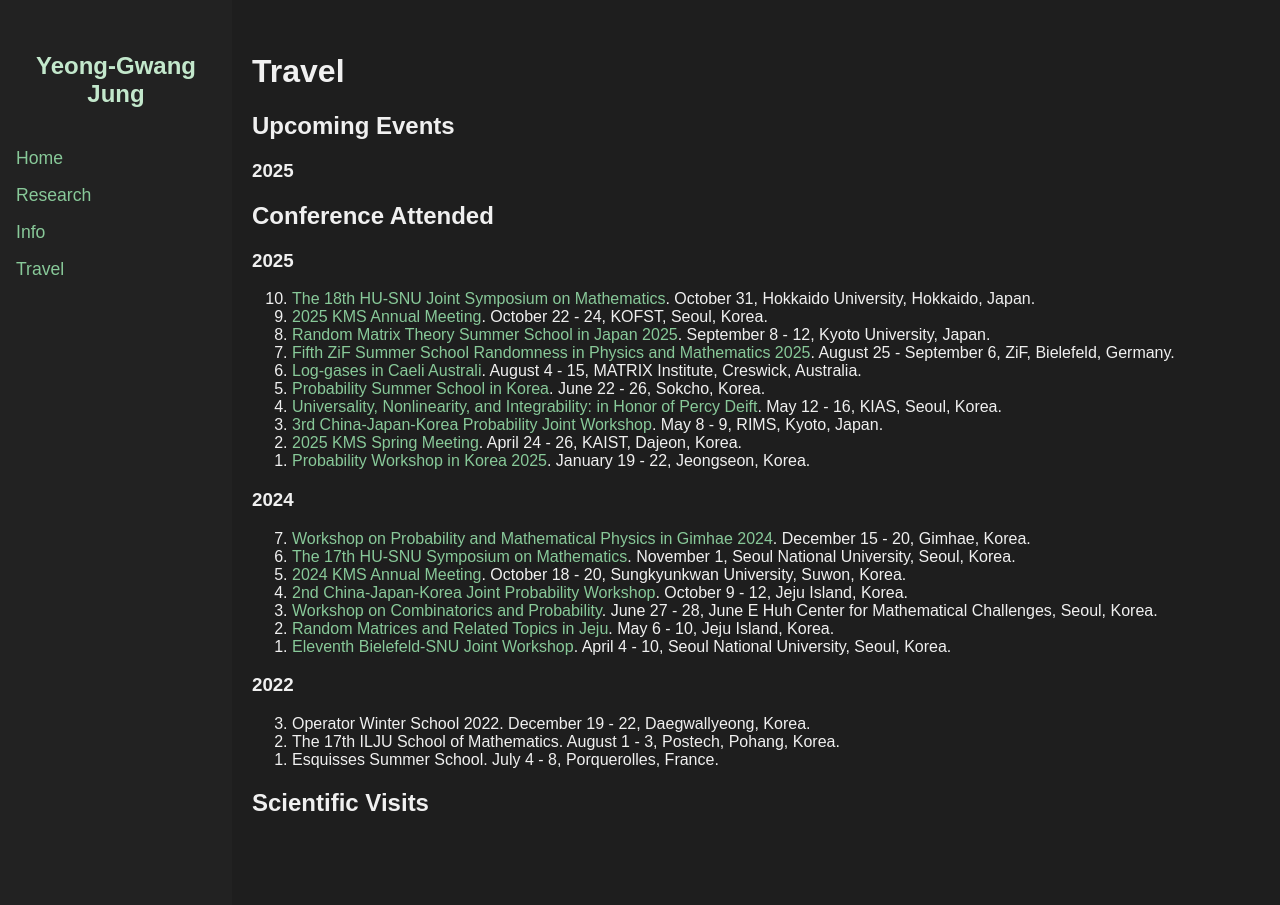
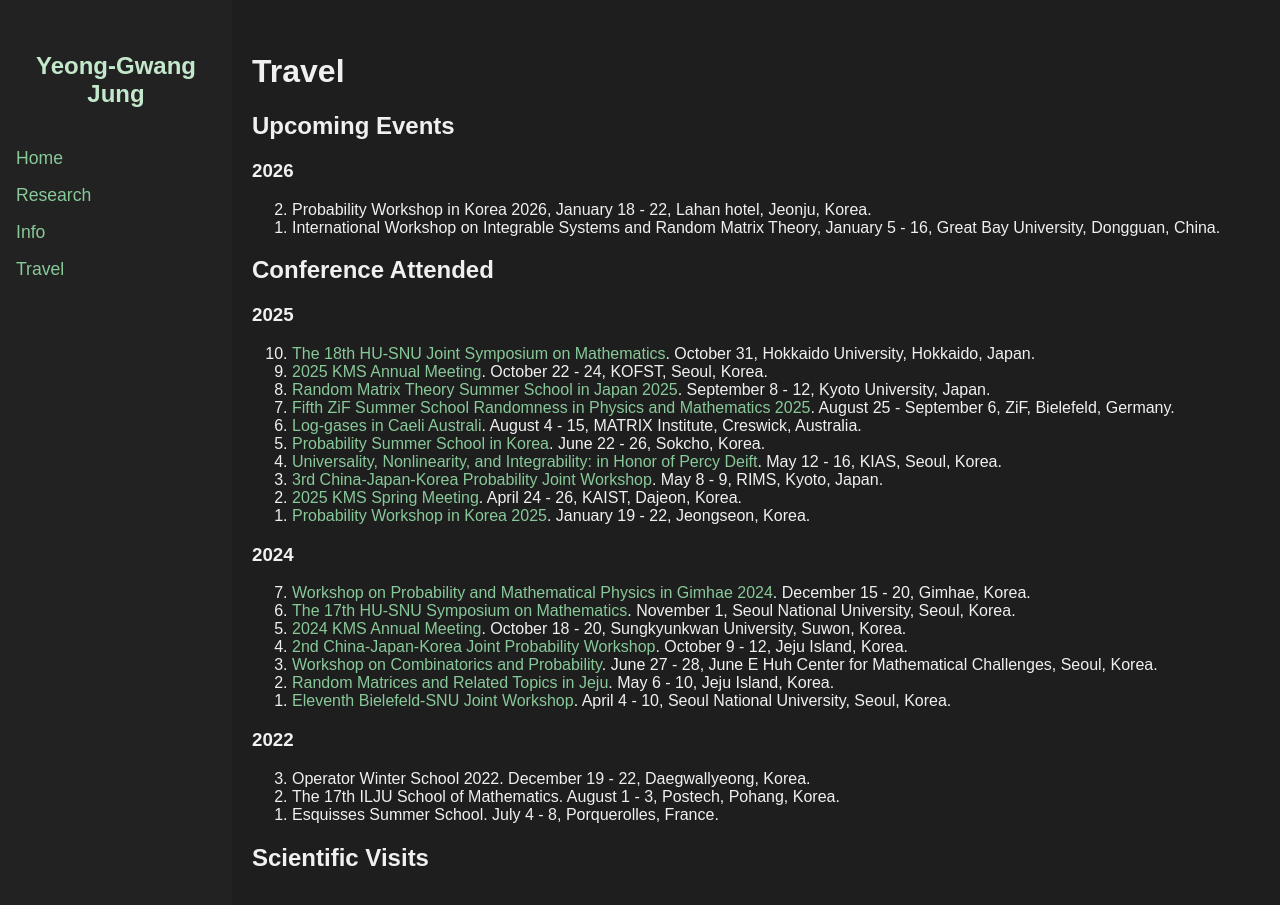
Before and after one commit to y-gJung/y-gJung.github.io, a Jekyll site: the page built from travel.md, in a window 1280 px wide and 924 px high. Shown: the top 905 px of the window. Built offline with Jekyll 4.4.1, drawn with Linux system fonts in a browser that asks for light colours.

Commit message:
Update travel.md

```diff
--- a/travel.md
+++ b/travel.md
@@ -7,9 +7,14 @@ title: Research
 
 ## Upcoming Events
 
-### 2025
+### 2026
 <ol reversed>
-
+  <li>
+    Probability Workshop in Korea 2026, January 18 - 22, Lahan hotel, Jeonju, Korea.
+  </li>
+  <li>
+    International Workshop on Integrable Systems and Random Matrix Theory, January 5 - 16, Great Bay University, Dongguan, China.
+  </li>
 </ol>
 
 ## Conference Attended
```
